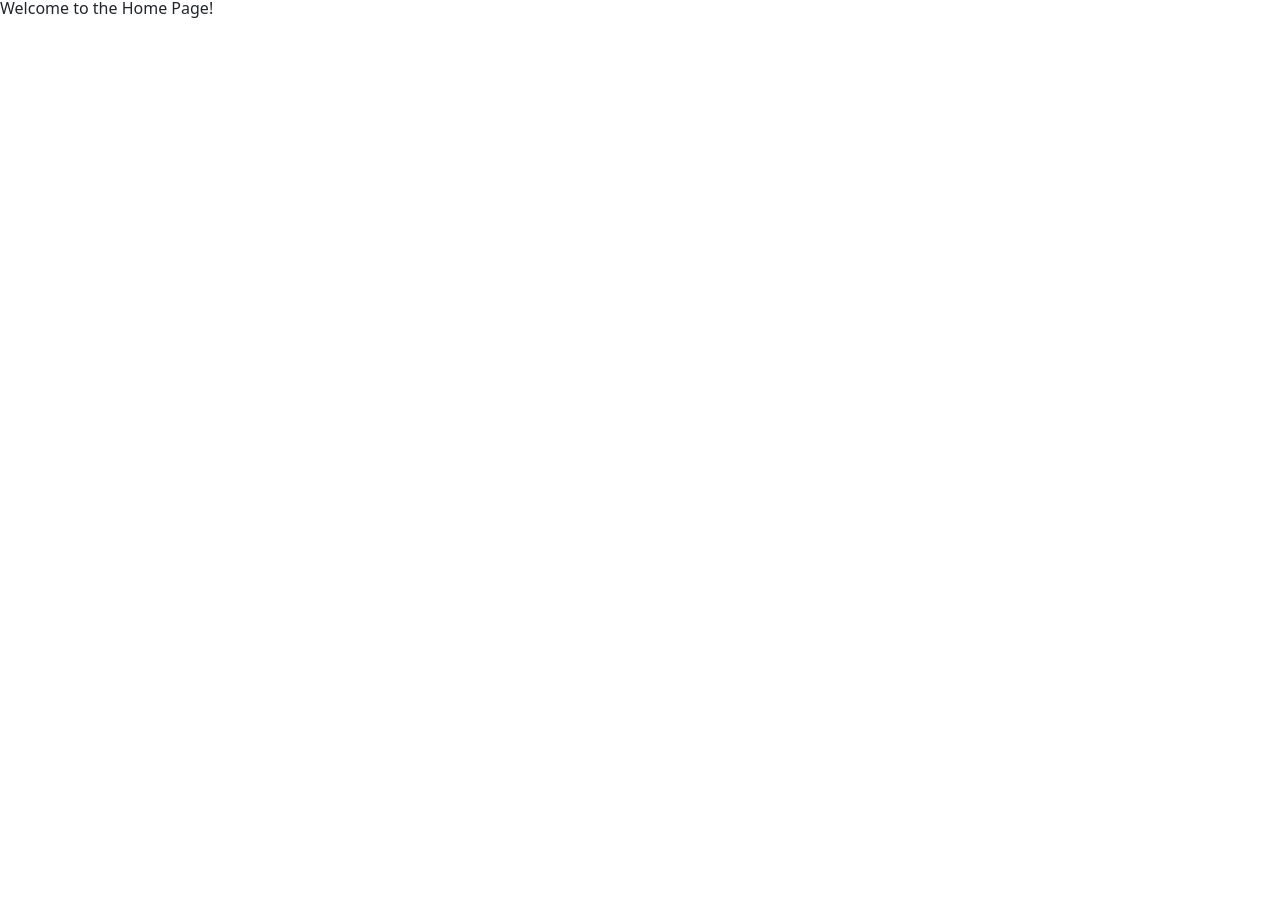
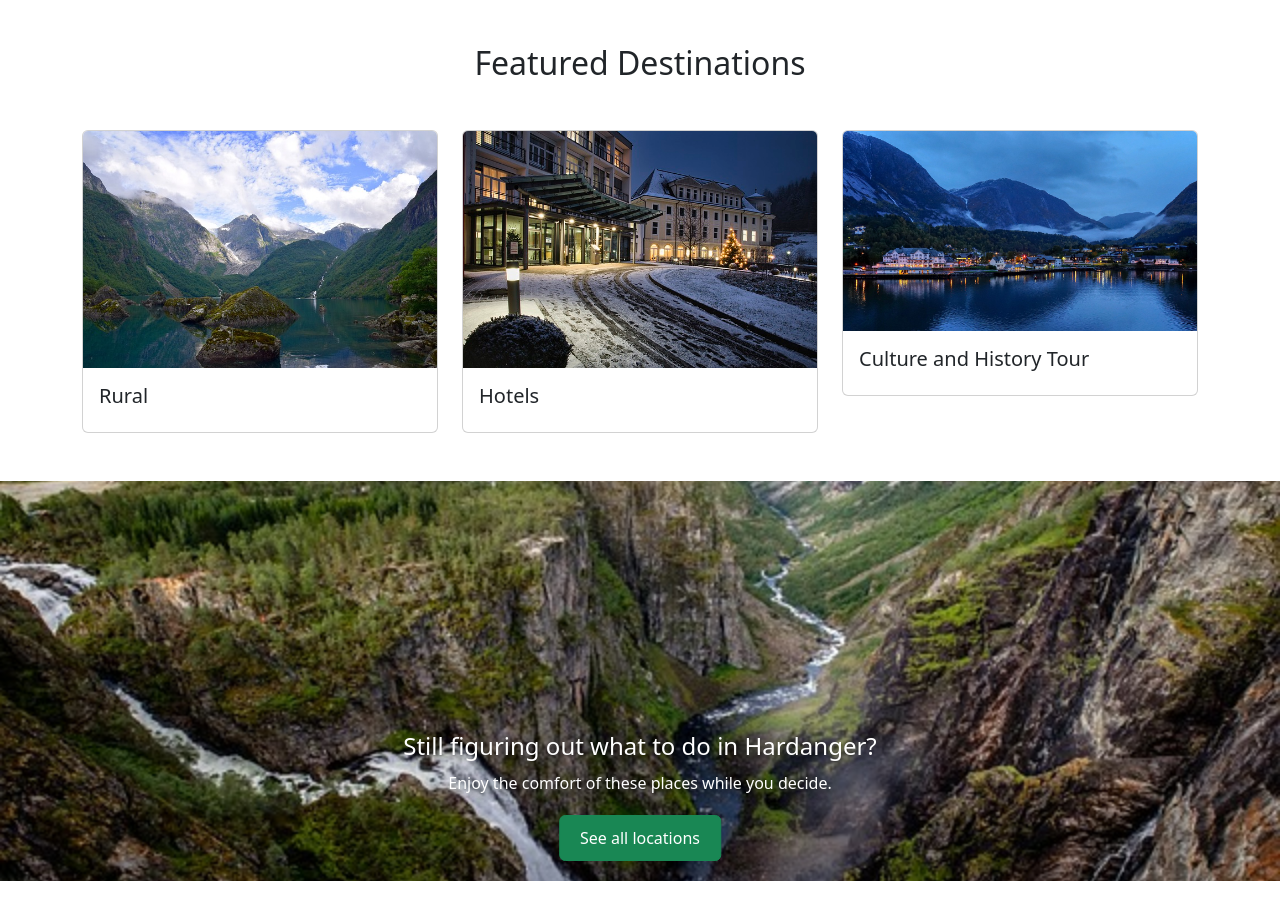
Before and after one commit to Teitrheim/Holidaze, a React (Create React App) app: page / in a window 1280 px wide. Shown: the part 574-1494 px from the top of the page. Before the commit the page ends 800 px from the top, so only its background shows below. Built offline with nearby package versions, Linux system fonts and the light colour scheme.

Commit message:
Add featured destination images and update explore location styling

```diff
--- a/src/App.css
+++ b/src/App.css
@@ -81,3 +81,44 @@
   color: rgba(0, 0, 0, 0.5);
   font-style: italic;
 }
+
+.explore-image-container {
+  position: relative;
+  width: 100%;
+  max-height: 400px;
+  overflow: hidden;
+  display: flex;
+  justify-content: center;
+  align-items: center;
+}
+
+.explore-image-container img {
+  width: 100%;
+  height: auto;
+  object-fit: cover;
+}
+
+.explore-text-overlay {
+  position: absolute;
+  bottom: 20px;
+  left: 50%;
+  transform: translateX(-50%);
+  text-align: center;
+  color: white;
+  text-shadow: 0px 4px 10px rgba(0, 0, 0, 0.7);
+}
+
+.explore-text-overlay h2 {
+  font-size: 24px;
+  margin-bottom: 10px;
+}
+
+.explore-text-overlay p {
+  font-size: 16px;
+  margin-bottom: 20px;
+}
+
+.explore-text-overlay .btn {
+  padding: 10px 20px;
+  font-size: 16px;
+}
--- a/src/App.js
+++ b/src/App.js
@@ -4,7 +4,12 @@ import Header from "./components/Header";
 import Home from "./pages/Home";
 import About from "./pages/About";
 import banner from "./images/heroimage.jpg";
+import ruralImage from "./images/bondhus.jpg";
+import hotelImage from "./images/hotel.jpg";
+import cultureImage from "./images/city.jpg";
+import hardangerImage from "./images/vøringsfossen.jpg";
 import "./App.css";
+import "bootstrap/dist/css/bootstrap.min.css";
 
 function App() {
   const [searchTerm, setSearchTerm] = useState("");
@@ -15,7 +20,7 @@ function App() {
 
   const handleSearch = () => {
     console.log("Searching for:", searchTerm);
-
+    // Add your search logic here
   };
 
   const handleKeyPress = (event) => {
@@ -44,6 +49,57 @@ function App() {
             </button>
           </div>
         </div>
+
+        <section className="featured-destinations">
+          <h2 className="text-center my-5">Featured Destinations</h2>
+          <div className="container">
+            <div className="row">
+              <div className="col-md-4">
+                <div className="card">
+                  <img
+                    src={ruralImage}
+                    className="card-img-top"
+                    alt="Rural Destination"
+                  />
+                  <div className="card-body">
+                    <h5 className="card-title">Rural</h5>
+                  </div>
+                </div>
+              </div>
+              <div className="col-md-4">
+                <div className="card">
+                  <img src={hotelImage} className="card-img-top" alt="Hotels" />
+                  <div className="card-body">
+                    <h5 className="card-title">Hotels</h5>
+                  </div>
+                </div>
+              </div>
+              <div className="col-md-4">
+                <div className="card">
+                  <img
+                    src={cultureImage}
+                    className="card-img-top"
+                    alt="Culture and History Tour"
+                  />
+                  <div className="card-body">
+                    <h5 className="card-title">Culture and History Tour</h5>
+                  </div>
+                </div>
+              </div>
+            </div>
+          </div>
+        </section>
+        <section className="explore-location my-5">
+          <div className="explore-image-container">
+            <img src={hardangerImage} alt="Hardanger" className="img-fluid" />
+            <div className="explore-text-overlay">
+              <h2>Still figuring out what to do in Hardanger?</h2>
+              <p>Enjoy the comfort of these places while you decide.</p>
+              <button className="btn btn-success">See all locations</button>
+            </div>
+          </div>
+        </section>
+
         <Routes>
           <Route path="/" element={<Home />} />
           <Route path="/about" element={<About />} />
--- a/src/Pages/Home.js
+++ b/src/Pages/Home.js
@@ -1,7 +1,7 @@
 import React from "react";
 
 const Home = () => {
-  return <div>Welcome to the Home Page!</div>;
+  return <div></div>;
 };
 
 export default Home;
```
